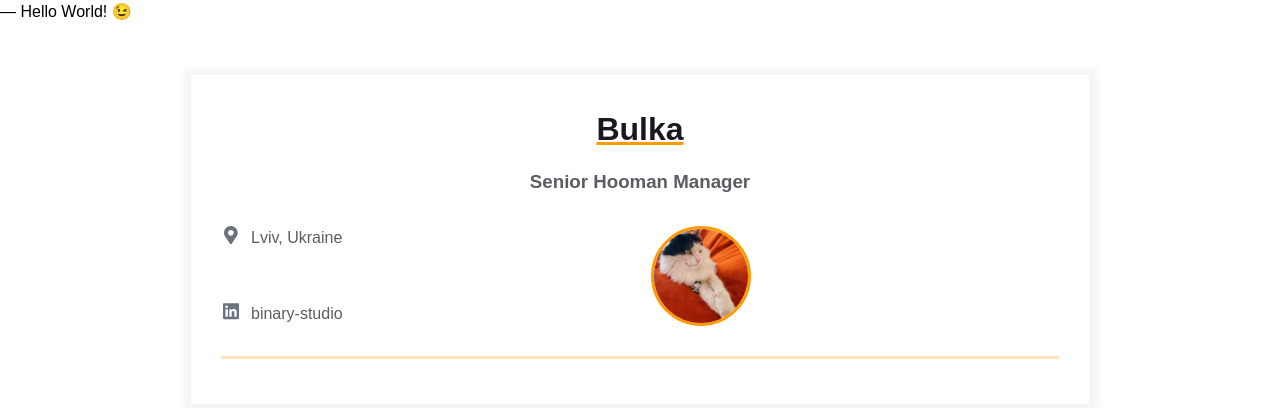
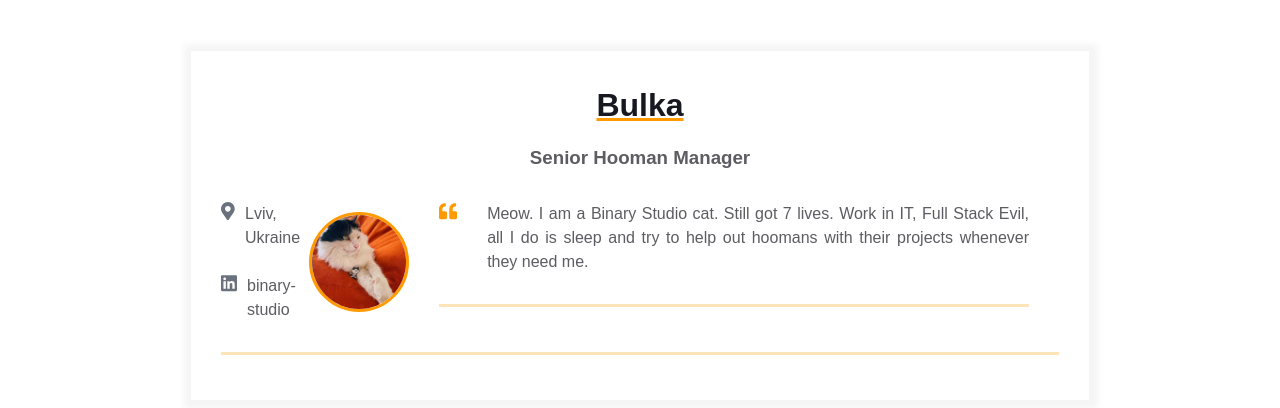
Before and after one commit to MiguelMR96/homepage, a plain HTML site: page index.html in a window 1280 px wide. Drawn offline with Linux system fonts and the light colour scheme.

Commit message:
Intro added

```diff
--- a/index.html
+++ b/index.html
@@ -7,7 +7,6 @@
     <title>Résumé</title>
   </head>
   <body>
-    ― Hello World! &#x1F609;
     <main>
         <div class="resume">
           <div class="container">
@@ -16,6 +15,7 @@
               <h3 class="contact-info__sub-header">Senior Hooman Manager</h3>
 
               <div class="contact_info_container fh">
+                <!-- Contact info -->
                 <div class="contact-info__block">
                     <a href="" rel="author" class="contact-info__item">
                         <div class="contact-info__item-icon-wrapper">
@@ -42,8 +42,27 @@
                 <div class="contact-info__block contact-info__block--center">
                   <img class="contact-info__avatar" src="assets/avatar.png" alt="Avatar">
                 </div>
-
-                <div class="contact-info__block"></div>
+                <!-- Intro block -->
+                <div class="contact-info__block">
+                    <div class="container">
+                        <div class="resume__block">
+                          <div class="intro">
+                            <div class="intro__icon-wrapper">
+                              <svg class="intro__icon" xmlns="http://www.w3.org/2000/svg" viewBox="0 0 512 512">
+                                <path
+                                  d="M464 256h-80v-64c0-35.3 28.7-64 64-64h8c13.3 0 24-10.7 24-24V56c0-13.3-10.7-24-24-24h-8c-88.4 0-160 71.6-160 160v240c0 26.5 21.5 48 48 48h128c26.5 0 48-21.5 48-48V304c0-26.5-21.5-48-48-48zm-288 0H96v-64c0-35.3 28.7-64 64-64h8c13.3 0 24-10.7 24-24V56c0-13.3-10.7-24-24-24h-8C71.6 32 0 103.6 0 192v240c0 26.5 21.5 48 48 48h128c26.5 0 48-21.5 48-48V304c0-26.5-21.5-48-48-48z">
+                                </path>
+                              </svg>
+                            </div>
+                            <p class="intro_text">Meow.
+                              I am a Binary Studio cat. Still got 7 lives. Work in IT, Full Stack Evil,
+                              all I do is sleep and try to help out hoomans with their projects whenever
+                              they need me.
+                            </p>
+                          </div>
+                        </div>
+                    </div>
+                </div>
               </div>
             </div>
           </div>
```
